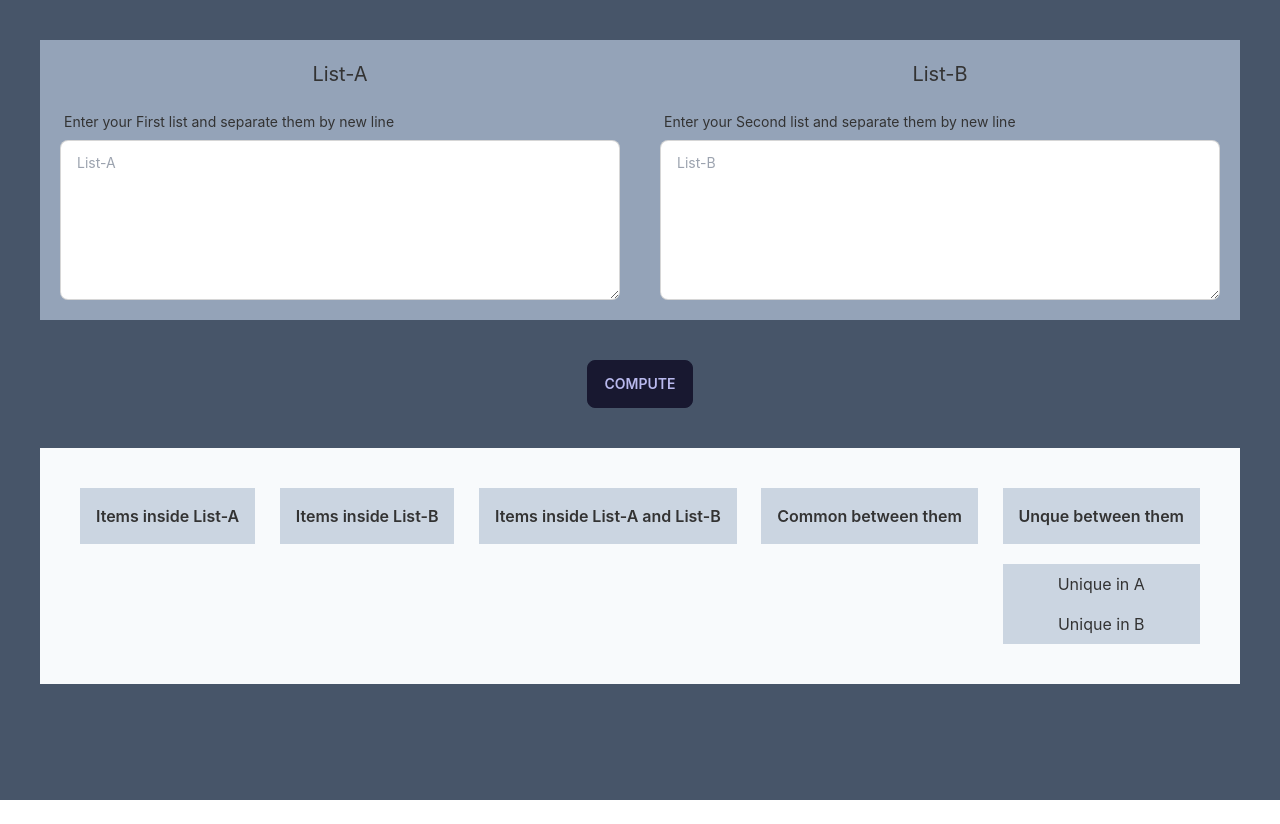
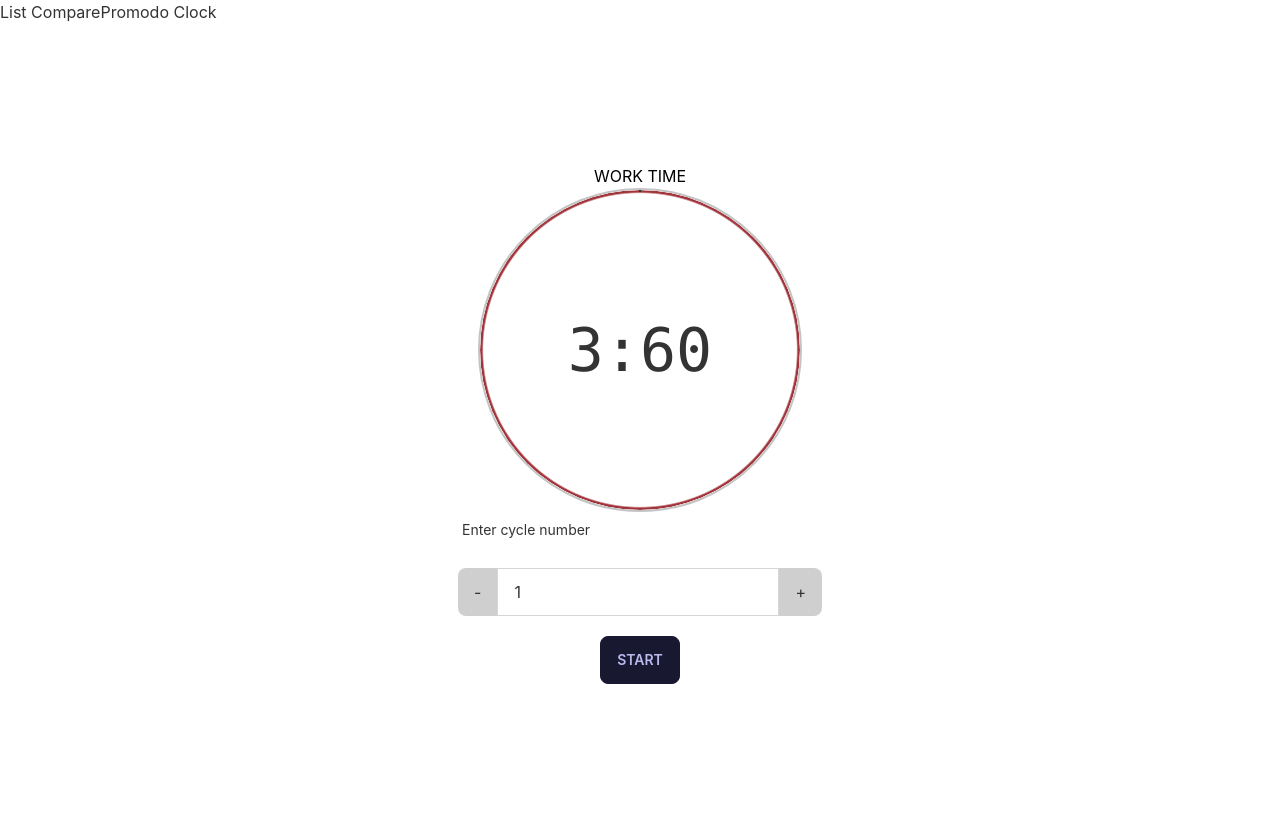
Before and after one commit to Abid459/Pomodoro-clock-and-List-compare, a React (Create React App) app: page /clock in a window 1280 px wide. Before the commit the page ends 800 px from the top, so only its background shows below. Built offline with nearby package versions, Linux system fonts and the light colour scheme.

Commit message:
PomodoroClock logic added

```diff
--- a/package.json
+++ b/package.json
@@ -9,6 +9,7 @@
     "daisyui": "^2.19.1",
     "react": "^18.2.0",
     "react-dom": "^18.2.0",
+    "react-router-dom": "^6.3.0",
     "react-scripts": "5.0.1",
     "web-vitals": "^2.1.4"
   },
--- a/src/App.css
+++ b/src/App.css
@@ -1,3 +1,57 @@
 @tailwind base;
 @tailwind components;
 @tailwind utilities;
+
+.progress {
+    position: relative;
+    display: inline-grid;
+    border: 2px solid rgba(0, 0, 0, 0.237);
+    height: var(--size);
+    width: var(--size);
+    place-content: center;
+    border-radius: 9999px;
+    background-color: transparent;
+    vertical-align: middle;
+    box-sizing: content-box;
+    --value: 0;
+    --size: 5rem/* 80px */;
+    --thickness: calc(var(--size) / 10);
+}
+.progress::-moz-progress-bar {
+    appearance: none;
+    background-color: transparent;
+}
+.progress::-webkit-progress-value {
+    appearance: none;
+    background-color: transparent;
+}
+.progress::-webkit-progress-bar {
+    appearance: none;
+    background-color: transparent;
+}
+.progress:before,
+.progress:after {
+    position: absolute;
+    border-radius: 9999px;
+    content: "";
+}
+.progress:before,
+.progress:after {
+    position: absolute;
+    border-radius: 9999px;
+    content: "";
+}
+.progress:before {
+    top: 0px;
+    right: 0px;
+    bottom: 0px;
+    left: 0px;
+    background: radial-gradient(farthest-side, currentColor 98%, #0000) top/var(--thickness) var(--thickness) no-repeat, conic-gradient(rgb(162, 53, 60) calc(var(--value) * 1%), #0000 0);
+    -webkit-mask: radial-gradient(farthest-side, #0000 calc(99% - var(--thickness)), #000 calc(100% - var(--thickness)));
+    mask: radial-gradient(farthest-side, #0000 calc(99% - var(--thickness)), #000 calc(100% - var(--thickness)));
+}
+.progress:after {
+    inset: calc(50% - var(--thickness) / 2);
+    transform: rotate(calc(var(--value) * 3.6deg - 90deg)) translate(calc(var(--size) / 2 - 50%));
+    background-color: currentColor;
+}
--- a/src/App.js
+++ b/src/App.js
@@ -1,11 +1,12 @@
 import logo from './logo.svg';
 import './App.css';
 import CompareList from './components/CompareList';
+import Header from './components/Header';
 
 function App() {
   return (
     <div className="App">
-      <CompareList></CompareList>
+      <Header></Header>
     </div>
   );
 }
--- /dev/null
+++ b/src/components/Header.js
@@ -0,0 +1,24 @@
+import React from 'react';
+import { Link, NavLink, Route, Routes } from 'react-router-dom';
+import CompareList from './CompareList';
+import PomodoroClock from './PomodoroClock';
+
+const Header = () => {
+    return (
+        <header>
+            <nav>
+
+            <NavLink to={'/'}>List Compare</NavLink>
+            <NavLink to={'/clock'}>Promodo Clock</NavLink>
+            </nav>
+
+            <Routes>
+                <Route path='/' element={<CompareList></CompareList>}></Route>
+                <Route path='/clock' element={<PomodoroClock></PomodoroClock>}></Route>
+            </Routes>
+
+        </header>
+    );
+};
+
+export default Header;
--- /dev/null
+++ b/src/components/PomodoroClock.js
@@ -0,0 +1,90 @@
+import React, { useEffect, useRef, useState } from 'react';
+
+const PomodoroClock = () => {
+    // let [sec,setSec] =useState(60);
+    let [sec, setSec] = useState(60)
+    let [minute, setminute] = useState(3);
+    const [progress, setProgress] = useState(100)
+    const [start, setStart] = useState(false);
+    const [cycle, setCycle] = useState(1);
+    const [status, setStatus] = useState('WORK TIME')
+    let count = useRef(0)
+
+
+
+    const handleStart = () => {
+            setminute(3)
+            setSec(60)
+            setProgress(100)
+            setStart(true)
+            count.current = 0
+            setStatus('WORK TIME')
+    }
+
+    useEffect(() => {
+        // let count = 0;
+        if (start) {
+            const interval = setInterval(() => {
+                setSec(sec - 1)
+                if (sec === 57) {
+                    setminute(minute - 1)
+                    setProgress(progress - 10)
+                    setSec(60)
+                }
+            }, 1000)
+            if (minute === 0) {
+                count.current += 1;
+                console.log("count is", count.current)
+                if(count.current === 1 || count.current %2 === 1){
+                    setminute(2)
+                    setStatus('PLEASE TAKE A REST')
+                }else{
+                    setminute(3)
+                    setStatus('Work Time')
+                    // setSec(60)
+
+                }
+                setSec(60)
+                setProgress(100)
+
+            }
+            if (count.current === cycle*2) {
+                clearInterval(interval);
+                setminute('00')
+                setSec('00')
+                setStatus(`${cycle} cycle count complete`)
+                setStart(false)
+            }
+            return () => clearInterval(interval);
+        }
+
+    }, [sec, minute, start, progress, cycle])
+
+
+
+    // console.log(sec)
+    return (
+        <div className='flex justify-center items-center h-screen flex-col'>
+            <p className='text-black z-40'>{status}</p>
+            <span class="countdown font-mono text-6xl">
+                {/* <span style={{ "--value": sec }}></span> */}
+                <div class="w-80 h-80 progress" style={{ '--value': progress, '--size': '20rem', '--thickness': '2px' }}>{minute}:{sec}</div>
+            </span>
+
+            <div class="form-control">
+                <label class="label">
+                    <span class="label-text">Enter cycle number</span>
+                </label>
+                <label class="input-group my-5">
+                    <span className='cursor-pointer select-none' onClick={() => cycle > 1 && setCycle(cycle - 1)}>-</span>
+                    <input className='w-14 p-3' type="text" value={cycle} class="input input-bordered" />
+                    <span className='cursor-pointer select-none' onClick={() => setCycle(cycle + 1)}>+</span>
+                </label>
+            </div>
+
+            <div className="btn" onClick={handleStart}>START</div>
+        </div>
+    );
+};
+
+export default PomodoroClock;
--- a/src/index.js
+++ b/src/index.js
@@ -3,11 +3,14 @@ import ReactDOM from 'react-dom/client';
 import './index.css';
 import App from './App';
 import reportWebVitals from './reportWebVitals';
+import { BrowserRouter } from "react-router-dom";
 
 const root = ReactDOM.createRoot(document.getElementById('root'));
 root.render(
   <React.StrictMode>
+    <BrowserRouter>
     <App />
+    </BrowserRouter>
   </React.StrictMode>
 );
 
```
Also changed, not shown: 1 other file (tests, documents, lock files or other folders).
